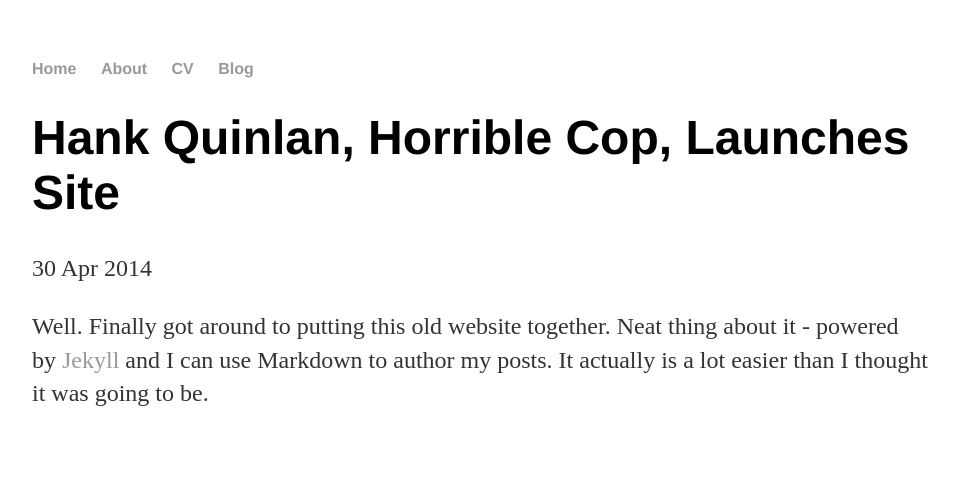
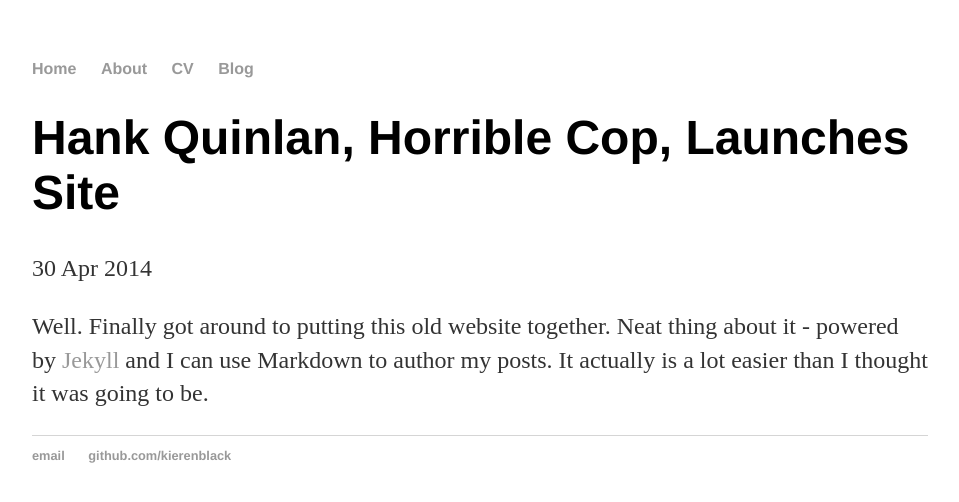
Before and after one commit to kierenblack/kierenblack.github.io, a Jekyll site: the page built from _posts/2014-04-30-hank-quinlan-site-launched.md, in a window 1280 px wide. Shown: the top 502 px of the page, without its empty margins (160-1119 px from the left). Built offline with Jekyll 4.4.1, drawn with Linux system fonts in a browser that asks for light colours.

Commit message:
fixed typo

```diff
--- a/_layouts/default.html
+++ b/_layouts/default.html
@@ -12,6 +12,6 @@
 			{{ content }}
 
 			</div><!-- /.container -->
-			{% include header.html %}
+			{% include footer.html %}
 		</body>
 	</html>
```
